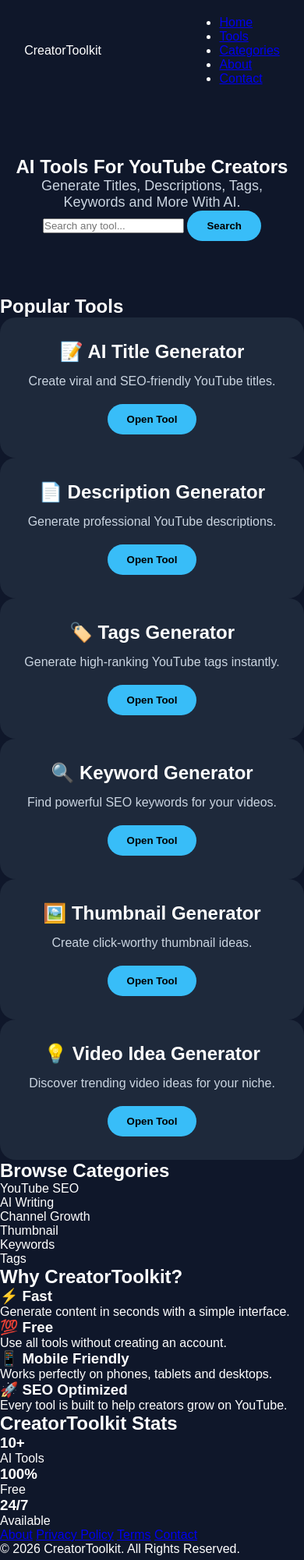
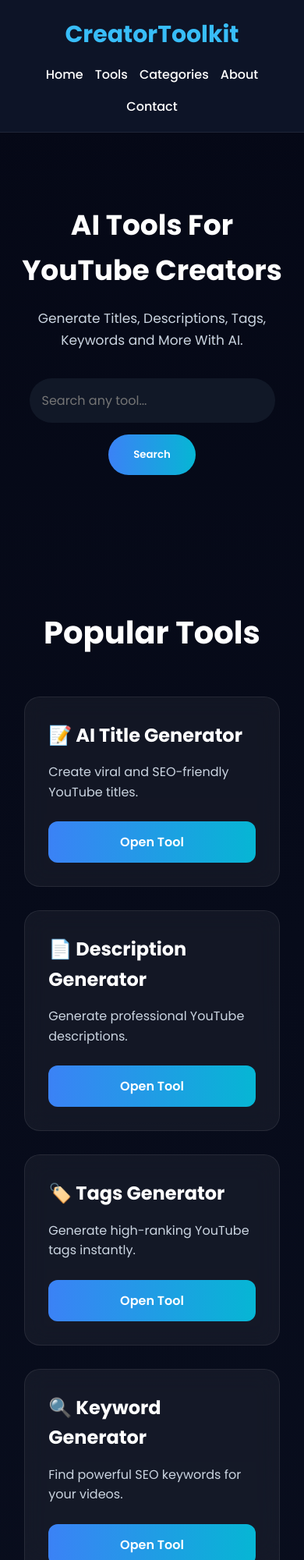
Before and after one commit to battanshiva-cmd/CreatorToolkit, a plain HTML site: page index.html in a window 390 px wide. Shown: the top 2000 px of the page at 78% size. Drawn offline with Linux system fonts and the light colour scheme.

Commit message:
Refactor CSS for CreatorToolkit Premium UI
Updated styles for the CreatorToolkit Premium UI, including layout adjustments, color changes, and responsive design improvements.

```diff
--- a/style.css
+++ b/style.css
@@ -1,123 +1,453 @@
-* {
-    margin: 0;
-    padding: 0;
-    box-sizing: border-box;
-    font-family: Arial, sans-serif;
+/* ==========================
+   CreatorToolkit Premium UI
+========================== */
+
+*{
+margin:0;
+padding:0;
+box-sizing:border-box;
+font-family:'Poppins',sans-serif;
 }
 
-body {
-    background: #0f172a;
-    color: white;
+:root{
+
+--bg:#0b1120;
+--card:#111827;
+--card2:#1f2937;
+
+--primary:#3b82f6;
+--secondary:#06b6d4;
+
+--white:#ffffff;
+--text:#cbd5e1;
+
+--radius:18px;
+
+}
+
+body{
+
+background:linear-gradient(180deg,#050816,#0f172a);
+
+color:var(--white);
+
+line-height:1.6;
+
 }
 
 
 /* Navbar */
 
-header {
-    width: 100%;
-    padding: 20px 8%;
+.navbar{
+
+display:flex;
+
+justify-content:space-between;
+
+align-items:center;
+
+padding:22px 8%;
+
+position:sticky;
+
+top:0;
+
+background:rgba(15,23,42,.90);
+
+backdrop-filter:blur(12px);
+
+z-index:1000;
+
+border-bottom:1px solid rgba(255,255,255,.08);
+
 }
 
-nav {
-    display: flex;
-    justify-content: space-between;
-    align-items: center;
+.logo{
+
+font-size:30px;
+
+font-weight:700;
+
+color:#38bdf8;
+
 }
 
-nav h1 {
-    font-size: 28px;
-    color: #38bdf8;
+.navbar ul{
+
+display:flex;
+
+list-style:none;
+
+gap:28px;
+
 }
 
-.nav-links a {
-    color: white;
-    text-decoration: none;
-    margin-left: 25px;
-    font-size: 16px;
+.navbar a{
+
+color:white;
+
+text-decoration:none;
+
+transition:.3s;
+
+font-weight:500;
+
 }
 
-.nav-links a:hover {
-    color: #38bdf8;
-}
+.navbar a:hover{
 
-
-/* Hero Section */
-
-.hero {
-    text-align: center;
-    padding: 70px 20px;
-}
-
-.hero h2 {
-    font-size: 45px;
-    margin-bottom: 20px;
-}
-
-.hero p {
-    color: #cbd5e1;
-    font-size: 18px;
-}
-
-
-/* Tools Cards */
-
-.tools {
-    display: grid;
-    grid-template-columns: repeat(auto-fit,minmax(280px,1fr));
-    gap: 25px;
-    padding: 40px 8%;
-}
-
-
-.tool-card {
-
-    background: #1e293b;
-    padding: 30px;
-    border-radius: 20px;
-    text-align: center;
-    transition: 0.3s;
+color:#38bdf8;
 
 }
 
 
-.tool-card:hover {
+/* Hero */
 
-    transform: translateY(-10px);
+.hero{
+
+text-align:center;
+
+padding:90px 20px;
+
+}
+
+.hero h1{
+
+font-size:54px;
+
+margin-bottom:20px;
+
+}
+
+.hero p{
+
+font-size:20px;
+
+color:var(--text);
+
+max-width:750px;
+
+margin:auto;
+
+margin-bottom:35px;
 
 }
 
 
-.tool-card h3 {
+/* Search */
 
-    font-size: 24px;
-    margin-bottom: 15px;
+.search-box{
+
+display:flex;
+
+justify-content:center;
+
+gap:15px;
+
+flex-wrap:wrap;
 
 }
 
+.search-box input{
 
-.tool-card p {
+width:500px;
 
-    color: #cbd5e1;
-    margin-bottom: 20px;
+max-width:90%;
+
+padding:16px;
+
+background:#111827;
+
+border:none;
+
+border-radius:50px;
+
+color:white;
+
+outline:none;
+
+font-size:16px;
 
 }
 
+.search-box button{
 
-button {
+padding:16px 32px;
 
-    background: #38bdf8;
-    color: black;
-    border: none;
-    padding: 12px 25px;
-    border-radius: 30px;
-    cursor: pointer;
-    font-weight: bold;
+border:none;
+
+border-radius:50px;
+
+cursor:pointer;
+
+font-weight:600;
+
+background:linear-gradient(90deg,#3b82f6,#06b6d4);
+
+color:white;
+
+transition:.3s;
 
 }
 
+.search-box button:hover{
 
-button:hover {
+transform:translateY(-3px);
 
-    background: white;
+box-shadow:0 10px 25px rgba(59,130,246,.4);
 
+    }
+
+/* ==========================
+   Popular Tools
+========================== */
+
+.popular-tools{
+padding:80px 8%;
 }
+
+.popular-tools h2{
+text-align:center;
+font-size:40px;
+margin-bottom:50px;
+}
+
+.tool-grid{
+display:grid;
+grid-template-columns:repeat(auto-fit,minmax(300px,1fr));
+gap:30px;
+}
+
+.tool-card{
+background:rgba(255,255,255,.05);
+backdrop-filter:blur(15px);
+border:1px solid rgba(255,255,255,.08);
+border-radius:20px;
+padding:30px;
+transition:.35s;
+}
+
+.tool-card:hover{
+transform:translateY(-10px);
+box-shadow:0 20px 45px rgba(0,0,0,.35);
+border-color:#38bdf8;
+}
+
+.tool-card h3{
+font-size:24px;
+margin-bottom:15px;
+}
+
+.tool-card p{
+color:#cbd5e1;
+margin-bottom:25px;
+}
+
+.tool-card button{
+width:100%;
+padding:14px;
+border:none;
+border-radius:12px;
+cursor:pointer;
+font-size:16px;
+font-weight:600;
+background:linear-gradient(90deg,#3b82f6,#06b6d4);
+color:white;
+transition:.3s;
+}
+
+.tool-card button:hover{
+transform:scale(1.04);
+}
+
+/* ==========================
+   Categories
+========================== */
+
+.categories{
+padding:80px 8%;
+}
+
+.categories h2{
+text-align:center;
+font-size:40px;
+margin-bottom:45px;
+}
+
+.category-grid{
+display:grid;
+grid-template-columns:repeat(auto-fit,minmax(220px,1fr));
+gap:20px;
+}
+
+.category-card{
+background:#111827;
+padding:30px;
+text-align:center;
+border-radius:18px;
+font-size:18px;
+font-weight:600;
+transition:.3s;
+cursor:pointer;
+border:1px solid rgba(255,255,255,.08);
+}
+
+.category-card:hover{
+background:#1e293b;
+transform:translateY(-8px);
+color:#38bdf8;
+}
+
+/* ==========================
+   Why CreatorToolkit
+========================== */
+
+.why-us{
+padding:80px 8%;
+}
+
+.why-us h2{
+text-align:center;
+font-size:40px;
+margin-bottom:50px;
+}
+
+.features{
+display:grid;
+grid-template-columns:repeat(auto-fit,minmax(250px,1fr));
+gap:25px;
+}
+
+.feature{
+background:rgba(255,255,255,.05);
+border:1px solid rgba(255,255,255,.08);
+border-radius:20px;
+padding:30px;
+text-align:center;
+transition:.3s;
+}
+
+.feature:hover{
+transform:translateY(-8px);
+border-color:#38bdf8;
+}
+
+.feature h3{
+margin-bottom:15px;
+font-size:24px;
+}
+
+.feature p{
+color:#cbd5e1;
+}
+
+
+/* ==========================
+   Stats
+========================== */
+
+.stats{
+padding:80px 8%;
+}
+
+.stats h2{
+text-align:center;
+font-size:40px;
+margin-bottom:50px;
+}
+
+.stats-grid{
+display:grid;
+grid-template-columns:repeat(auto-fit,minmax(220px,1fr));
+gap:25px;
+}
+
+.stat-card{
+background:#111827;
+padding:35px;
+text-align:center;
+border-radius:20px;
+border:1px solid rgba(255,255,255,.08);
+transition:.3s;
+}
+
+.stat-card:hover{
+transform:scale(1.05);
+border-color:#38bdf8;
+}
+
+.stat-card h3{
+font-size:42px;
+color:#38bdf8;
+margin-bottom:10px;
+}
+
+.stat-card p{
+color:#cbd5e1;
+}
+
+
+/* ==========================
+   Footer
+========================== */
+
+footer{
+margin-top:80px;
+padding:40px 8%;
+background:#0b1120;
+text-align:center;
+border-top:1px solid rgba(255,255,255,.08);
+}
+
+.footer-links{
+display:flex;
+justify-content:center;
+flex-wrap:wrap;
+gap:25px;
+margin-bottom:20px;
+}
+
+.footer-links a{
+color:#cbd5e1;
+text-decoration:none;
+transition:.3s;
+}
+
+.footer-links a:hover{
+color:#38bdf8;
+}
+
+footer p{
+color:#94a3b8;
+}
+
+
+/* ==========================
+   Mobile Responsive
+========================== */
+
+@media(max-width:768px){
+
+.navbar{
+flex-direction:column;
+gap:15px;
+padding:20px;
+}
+
+.navbar ul{
+flex-wrap:wrap;
+justify-content:center;
+gap:15px;
+}
+
+.hero h1{
+font-size:36px;
+}
+
+.hero p{
+font-size:17px;
+}
+
+.popular-tools h2,
+.categories h2,
+.why-us h2,
```
